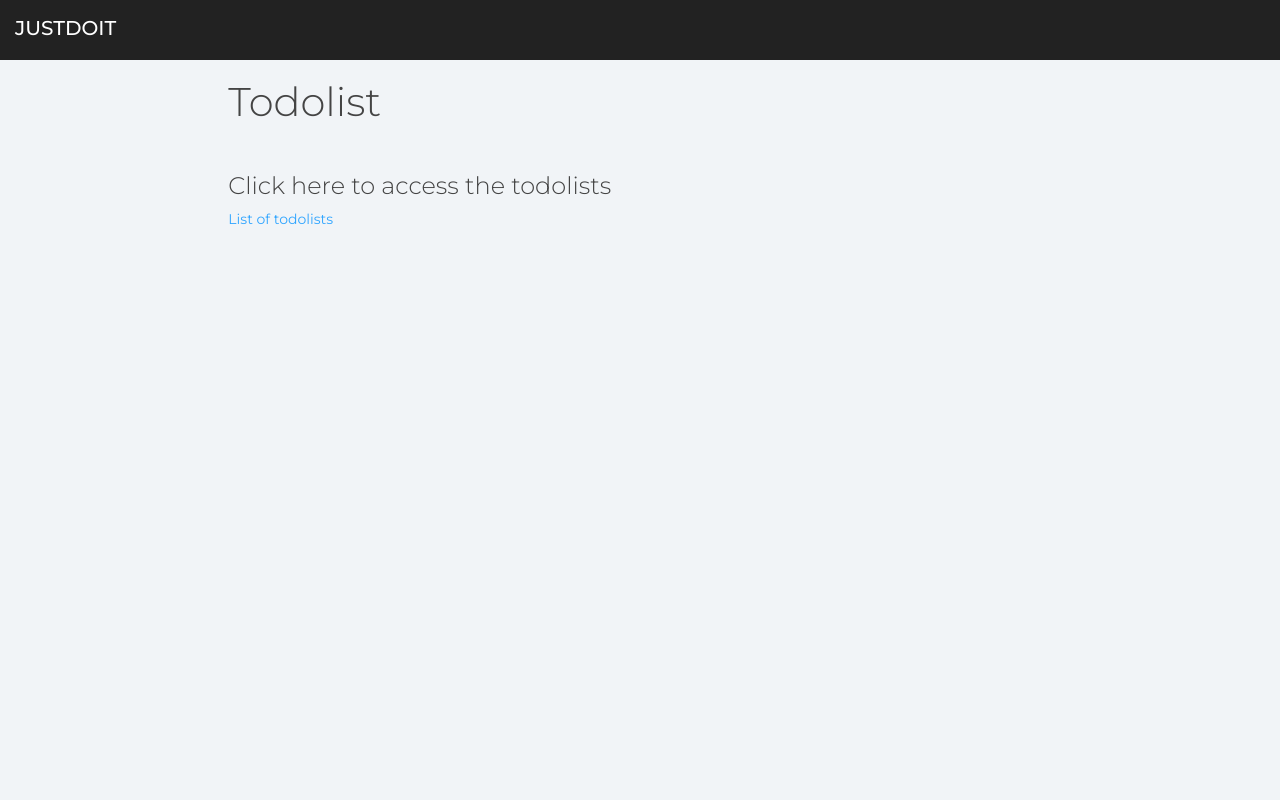
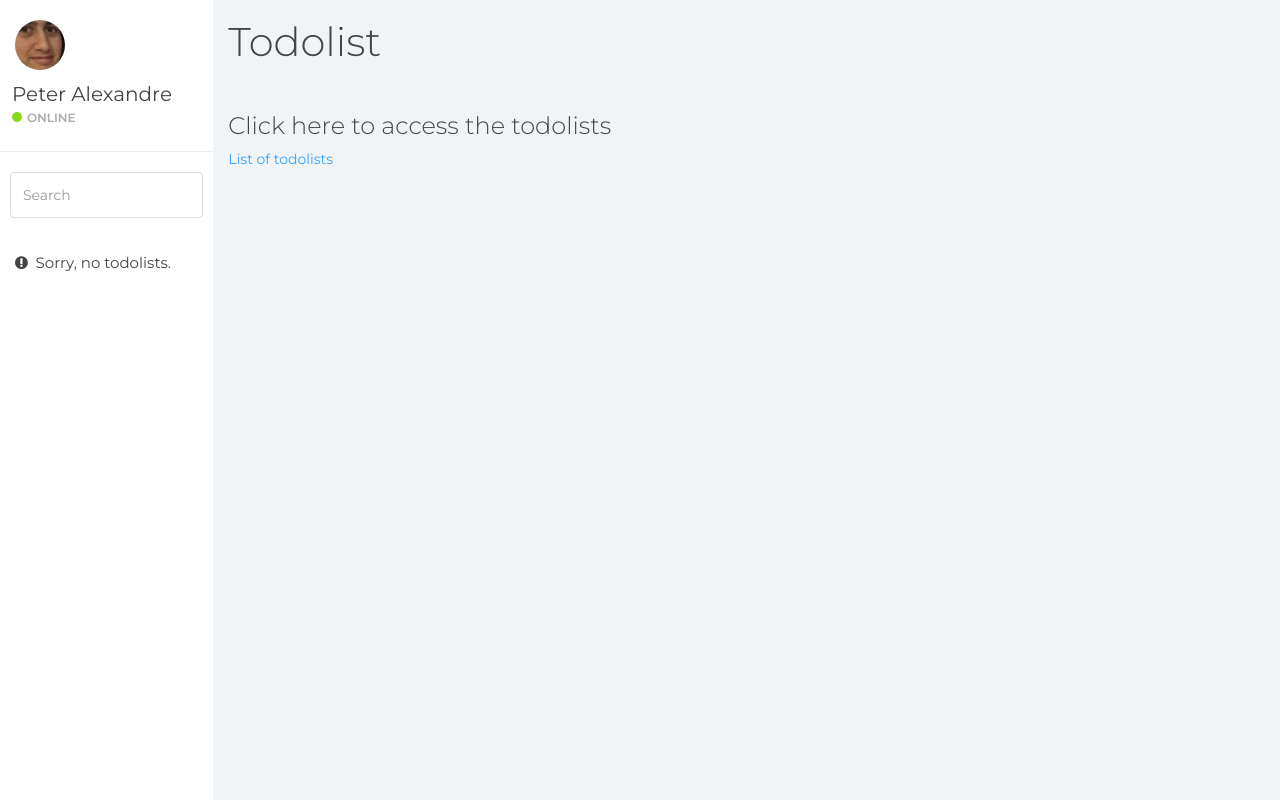
Before and after one commit to PeterAlexandre/justdoit, a Django app: template templates/index.html in a window 1280 px wide. Run offline with Django 3.2, Linux system fonts and the light colour scheme; the template is opened without the code that fills it, so the values that code supplies are empty; some libraries are stand-ins or nearby versions.

Commit message:
Add home sidebar

```diff
--- a/justdoit/settings.py
+++ b/justdoit/settings.py
@@ -95,10 +95,10 @@ AUTH_PASSWORD_VALIDATORS = [
 
 # Authetication settings
 LOGIN_URL = 'login'
-LOGIN_REDIRECT_URL = 'home'
+LOGIN_REDIRECT_URL = 'todolist:home'
 
 LOGOUT_URL = 'logout'
-LOGOUT_REDIRECT_URL = 'home'
+LOGOUT_REDIRECT_URL = 'todolist:home'
 
 # Internationalization
 # https://docs.djangoproject.com/en/2.2/topics/i18n/
--- a/justdoit/todolist/urls.py
+++ b/justdoit/todolist/urls.py
@@ -9,5 +9,5 @@ urlpatterns = [
     path('todo/<int:pk>/update/', views.ToDoUpdateView.as_view(), name='todo_update'),
     path('todo/<int:pk>/delete/', views.ToDoDeleteView.as_view(), name='todo_delete'),
     path('todo/<int:pk>/', views.ToDoDetailView.as_view(), name='todo_detail'),
-    path('todo/', views.ToDoListView.as_view(), name='todo_list'),
+    path('', views.ToDoListView.as_view(), name='home'),
 ]
--- a/justdoit/todolist/views.py
+++ b/justdoit/todolist/views.py
@@ -55,7 +55,7 @@ class ToDoDetailView(LoginRequiredMixin, DetailView):
     template_name = 'todolist/todo_detail.html'
     context_object_name = 'todo'
 
-    def get_context_data(self):
+    def get_context_data(self, **kwargs):
         return super().get_context_data(todolists=self.queryset.exclude(pk=self.object.pk).order_by('-updated_at'))
 
     def get_queryset(self):
@@ -66,5 +66,5 @@ class ToDoDetailView(LoginRequiredMixin, DetailView):
 
 class ToDoListView(LoginRequiredMixin, ListView):
     model = ToDo
-    template_name = 'todolist/todo_list.html'
+    template_name = 'index.html'
     context_object_name = 'todo_list'
--- a/justdoit/urls.py
+++ b/justdoit/urls.py
@@ -2,11 +2,10 @@ from django.contrib import admin
 from django.contrib.auth.views import LogoutView
 from django.urls import include, path
 
-from justdoit.todolist.views import IndexView, LoginView
+from justdoit.todolist.views import LoginView
 
 urlpatterns = [
     path('admin/', admin.site.urls),
-    path('', IndexView.as_view(), name='home'),
     path('login/', LoginView.as_view(), name='login'),
     path('logout/', LogoutView.as_view(), name='logout'),
     path('todolist/', include('justdoit.todolist.urls')),
--- a/static/css/styles.css
+++ b/static/css/styles.css
@@ -1,6 +1,5 @@
 body {
   background: #f1f4f7;
-  padding-top: 60px;
   font-size: 14px;
   color: #444444;
   font-family: "Montserrat", "Helvetica Neue", Helvetica, Arial, sans-serif; }
@@ -771,11 +770,10 @@ a.label:hover, a.label:focus {
   .sidebar {
     display: block;
     position: fixed;
-    top: 60px;
+    top: 0px;
     bottom: 0;
     left: 0;
     z-index: 1000;
-    display: block;
     margin: 0;
     padding: 0;
     overflow-x: hidden;
--- a/templates/base_site.html
+++ b/templates/base_site.html
@@ -25,6 +25,7 @@
 <body>
 {% block body %}
     {% block navbar %}{% endblock %}
+    {% block sidebar %}{% endblock %}
     {% block content %}{% endblock %}
 {% endblock %}
 </body>
--- a/templates/components/sidebar.html
+++ b/templates/components/sidebar.html
@@ -0,0 +1,53 @@
+{% load static %}
+<div id="sidebar" class="col-sm-3 col-lg-2 sidebar">
+    <div class="profile-sidebar">
+        <div class="profile-userpic">
+            <img src="{% static 'img/profile.png' %}" class="img-responsive" alt="">
+        </div>
+        <div class="profile-usertitle">
+            <div class="profile-usertitle-name">Peter Alexandre</div>
+            <div class="profile-usertitle-status"><span class="indicator label-success"></span>Online</div>
+        </div>
+        <div class="clear"></div>
+    </div>
+    <div class="divider"></div>
+    <form role="search">
+        <div class="form-group">
+            <input type="text" class="form-control" placeholder="Search">
+        </div>
+    </form>
+    <ul class="nav menu">
+        {% for todo in todo_list %}
+            <li>
+                <a href="{% url 'todolist:todo_detail' pk=todo.pk %}">
+                    <em class="fa fa-list-ul" aria-hidden="true">&nbsp;</em> {{ todo.title }}
+                </a>
+            </li>
+        {% empty %}
+            <li>
+                <a href="#">
+                    <em class="fa fa-exclamation-circle" aria-hidden="true">&nbsp;</em> Sorry, no todolists.
+                </a>
+            </li>
+        {% endfor %}
+
+            <!-- <li><a href="charts.html"><em class="fa fa-list-ul" aria-hidden="true">&nbsp;</em> Estudos da faculdade</a></li>
+            <li><a href="elements.html"><em class="fa fa-list-ul" aria-hidden="true">&nbsp;</em> Tarefas pessoais</a></li>
+            <li class="parent "><a data-toggle="collapse" href="#sub-item-1">
+                <em class="fa fa-navicon">&nbsp;</em> Multilevel <span data-toggle="collapse" href="#sub-item-1" class="icon pull-right"><em class="fa fa-plus"></em></span>
+                </a>
+                <ul class="children collapse" id="sub-item-1">
+                    <li><a class="" href="#">
+                        <span class="fa fa-arrow-right">&nbsp;</span> Sub Item 1
+                    </a></li>
+                    <li><a class="" href="#">
+                        <span class="fa fa-arrow-right">&nbsp;</span> Sub Item 2
+                    </a></li>
+                    <li><a class="" href="#">
+                        <span class="fa fa-arrow-right">&nbsp;</span> Sub Item 3
+                    </a></li>
+                </ul>
+            </li>
+            <li><a href="login.html"><em class="fa fa-power-off">&nbsp;</em> Logout</a></li> -->
+    </ul>
+</div><!--/.sidebar-->
--- a/templates/index.html
+++ b/templates/index.html
@@ -2,6 +2,7 @@
 
 {% block html_title %}Home{% endblock %}
 
+{% block navbar %}{% endblock %}
 {% block content %}
     <div class="col-sm-9 col-sm-offset-3 col-lg-10 col-lg-offset-2 main">
         <div class="row">
@@ -12,7 +13,6 @@
 
         <div><h3>Click here to access the todolists</h3></div>
 
-        <div><a href="{% url 'todolist:todo_list' %}">List of todolists</a></div>
+        <div><a href="{% url 'todolist:home' %}">List of todolists</a></div>
     </div>
-
 {% endblock %}
--- a/templates/simple_page.html
+++ b/templates/simple_page.html
@@ -1,3 +1,4 @@
 {% extends 'base_site.html' %}
 
 {% block navbar %}{% include 'components/navbar.html' %}{% endblock %}
+{% block sidebar %}{% include 'components/sidebar.html' %}{% endblock %}
```
Also changed, not shown: templates/todolist/todo_detail.html (+23 -1 lines), templates/todolist/todo_list.html (deleted, +0 -58 lines), README.md, static/img/class_diagram.png (renamed from img/class_diagram.png), static/img/profile.png (added).
